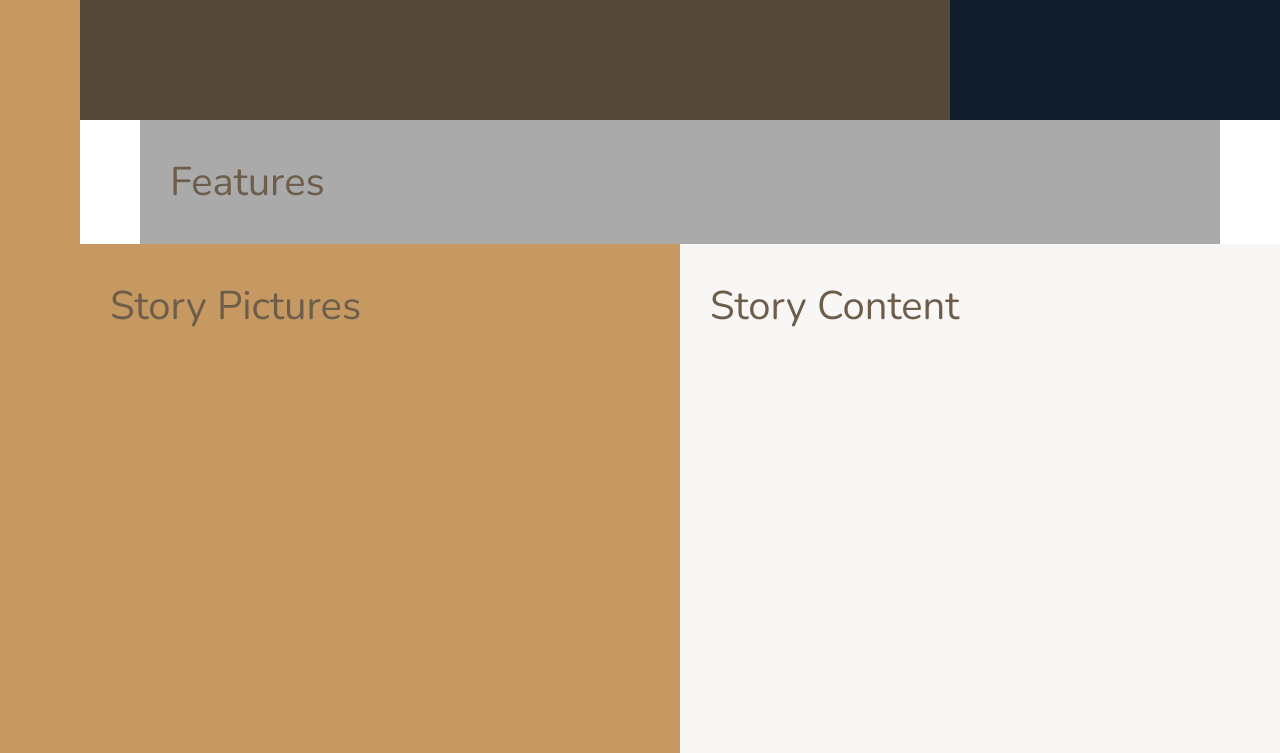
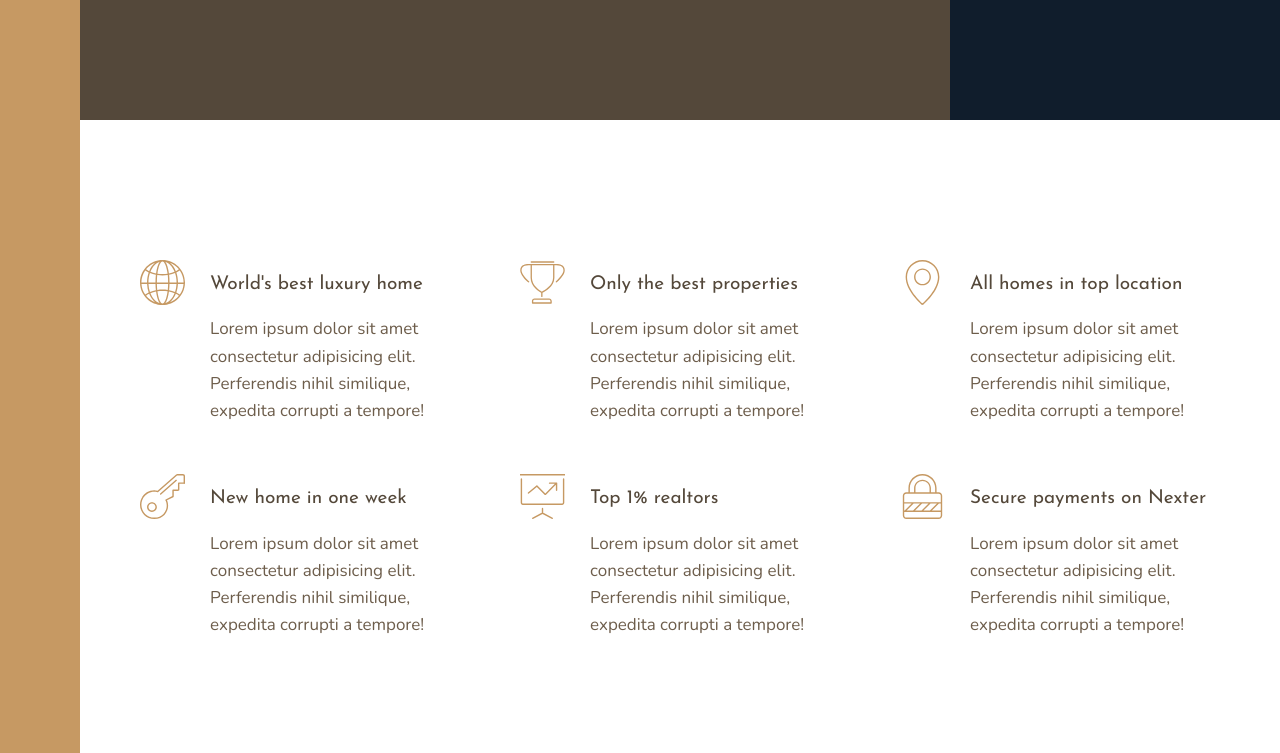
Before and after one commit to alok-as/Nexter, a website: page index.html in a window 1280 px wide. Shown: the part 520-1273 px from the top of the page. Drawn offline with nearby package versions, Linux system fonts and the light colour scheme.

Commit message:
features section added

```diff
--- a/index.html
+++ b/index.html
@@ -12,7 +12,56 @@
     <div class="sidebar">Sidebar</div>
     <header class="header">Header</header>
     <div class="realtors">Top 3 realtores</div>
-    <section class="features">Features</section>
+    <section class="features">
+        <div class="feature">
+            <svg class="feature__icon">
+                <use xlink:href="src/img/sprites.svg#icon-global"></use>
+            </svg>
+            <h4 class="heading-4 heading-4--dark">World's best luxury home</h4>
+            <p class="feature__text">Lorem ipsum dolor sit amet consectetur adipisicing elit. Perferendis nihil similique, expedita corrupti a tempore!</p>
+        </div>
+
+        <div class="feature">
+            <svg class="feature__icon">
+                <use xlink:href="src/img/sprites.svg#icon-trophy"></use>
+            </svg>
+            <h4 class="heading-4 heading-4--dark">Only the best properties</h4>
+            <p class="feature__text">Lorem ipsum dolor sit amet consectetur adipisicing elit. Perferendis nihil similique, expedita corrupti a tempore!</p>
+        </div>
+
+        <div class="feature">
+            <svg class="feature__icon">
+                <use xlink:href="src/img/sprites.svg#icon-map-pin"></use>
+            </svg>
+            <h4 class="heading-4 heading-4--dark">All homes in top location</h4>
+            <p class="feature__text">Lorem ipsum dolor sit amet consectetur adipisicing elit. Perferendis nihil similique, expedita corrupti a tempore!</p>
+        </div>
+
+        <div class="feature">
+            <svg class="feature__icon">
+                <use xlink:href="src/img/sprites.svg#icon-key"></use>
+            </svg>
+            <h4 class="heading-4 heading-4--dark">New home in one week</h4>
+            <p class="feature__text">Lorem ipsum dolor sit amet consectetur adipisicing elit. Perferendis nihil similique, expedita corrupti a tempore!</p>
+        </div>
+
+        <div class="feature">
+            <svg class="feature__icon">
+                <use xlink:href="src/img/sprites.svg#icon-presentation"></use>
+            </svg>
+            <h4 class="heading-4 heading-4--dark">Top 1% realtors</h4>
+            <p class="feature__text">Lorem ipsum dolor sit amet consectetur adipisicing elit. Perferendis nihil similique, expedita corrupti a tempore!</p>
+        </div>
+
+        <div class="feature">
+            <svg class="feature__icon">
+                <use xlink:href="src/img/sprites.svg#icon-lock"></use>
+            </svg>
+            <h4 class="heading-4 heading-4--dark">Secure payments on Nexter</h4>
+            <p class="feature__text">Lorem ipsum dolor sit amet consectetur adipisicing elit. Perferendis nihil similique, expedita corrupti a tempore!</p>
+        </div>
+
+    </section>
     <div class="story__pictures">Story Pictures</div>
     <div class="story__content">Story Content</div>
     <section class="homes">Homes</section>
--- a/src/sass/_base.scss
+++ b/src/sass/_base.scss
@@ -45,8 +45,4 @@ body{
     display: grid;
     grid-template-rows: 80vh min-content 40vw repeat(3,min-content);
     grid-template-columns: [sidebar-start] 8rem [sidebar-end full-start] minmax(6rem,1fr) [center-start] repeat(8,[col-start] minmax(min-content,14rem) [col-end])[center-end] minmax(6rem,1fr) [full-end];
-    &>*{
-        font-size: 4rem;
-        padding: 3rem;
-    }
 }
--- a/src/sass/_feature.scss
+++ b/src/sass/_feature.scss
@@ -1,4 +1,28 @@
 .features{
-    background-color: $color-grey-light-2;
     grid-column: center-start / center-end;
+    margin: 15rem 0;
+    display: grid;
+    grid-template-columns: repeat(auto-fit,minmax(25rem, 1fr));
+    grid-gap: 6rem;
+    align-items: start;
+
 }
+
+.feature{
+    display: grid;
+    grid-template-columns: min-content 1fr;
+    grid-row-gap: 1.5rem;
+    grid-column-gap: 2.5rem;
+
+    &__icon{
+        fill: $color-primary;
+        width: 4.5rem;
+        height: 4.5rem;
+        grid-row: 1 / span 2;
+        transform: translateY(-1rem);
+    }
+
+    &__text{
+        font-size: 1.7rem;
+    }
+}
--- a/src/sass/_typography.scss
+++ b/src/sass/_typography.scss
@@ -0,0 +1,27 @@
+%heading{
+    font-family: $font-secondary;
+    font-weight: 400;
+}
+
+.heading-1{
+    @extend %heading;
+}
+.heading-2{
+    @extend %heading;
+}
+
+.heading-3{
+    @extend %heading;
+}
+
+.heading-4{
+    @extend %heading;
+    font-size:1.9rem;
+
+    &--light{
+        color: $color-grey-light-1;
+    }
+    &--dark{
+        color: $color-grey-dark-1;
+    }
+}
```
Also changed, not shown: src/css/style.css, src/img/sprites.svg (added).
